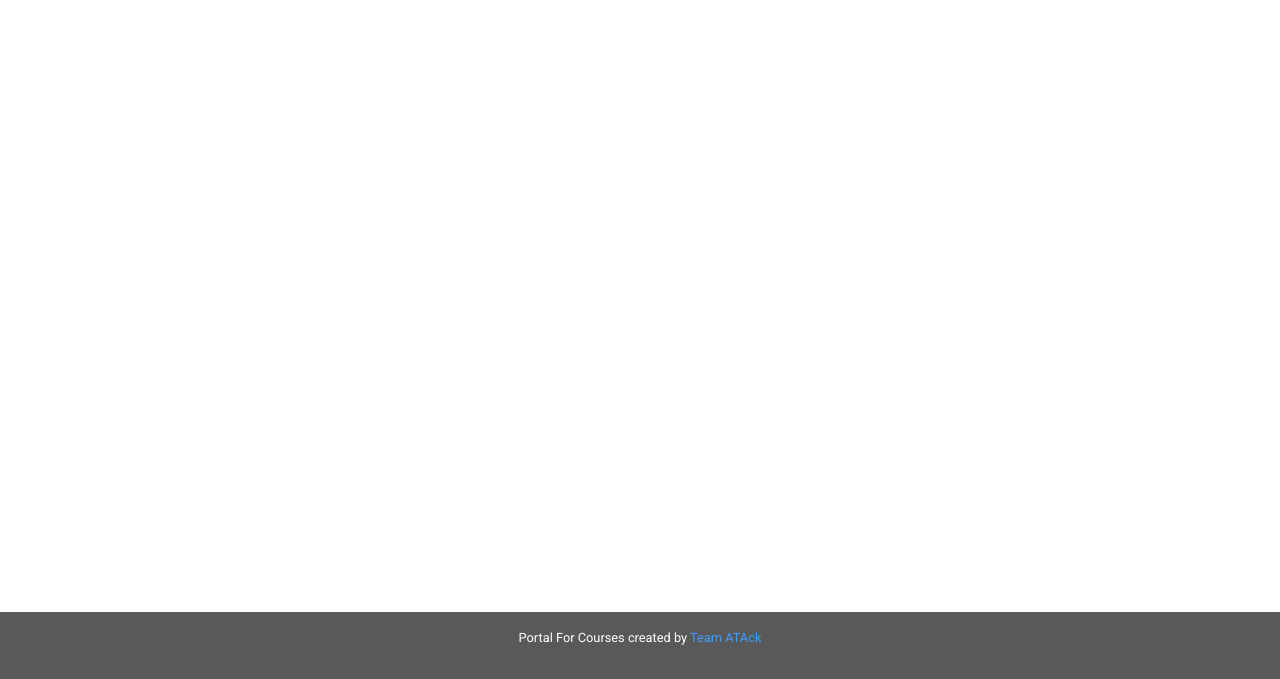
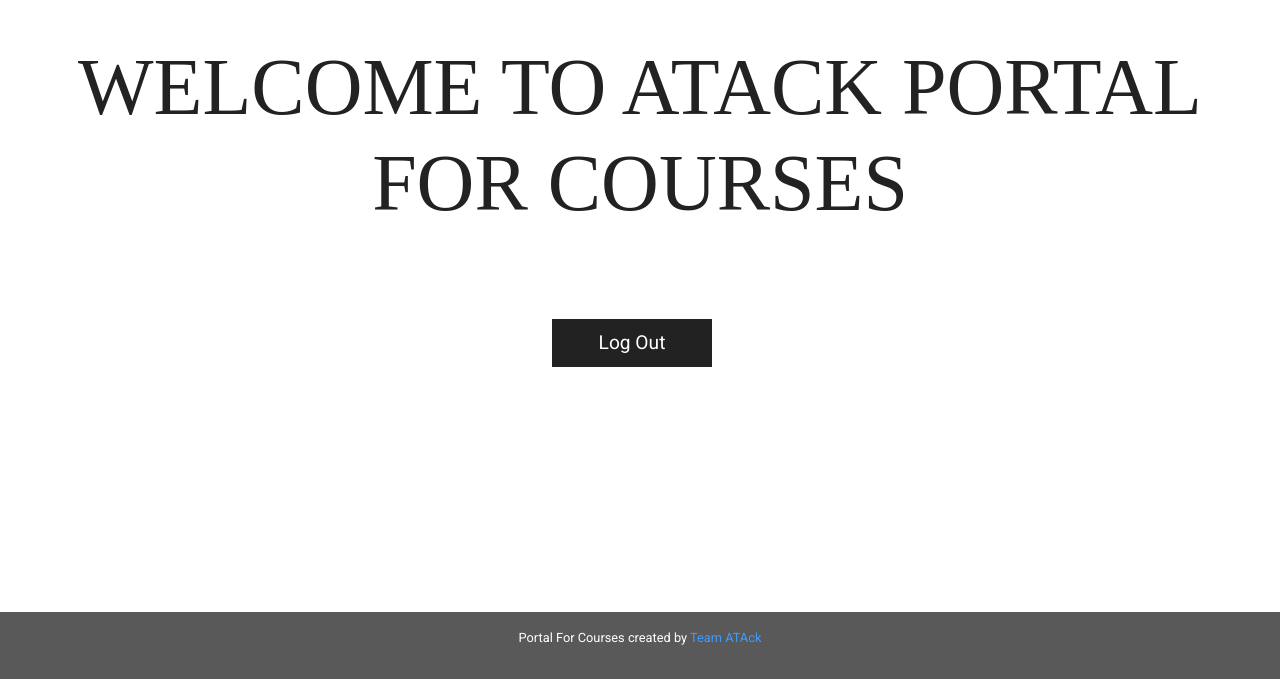
Before and after one commit to ATAck-Portal-for-Courses/Portal-For-Courses, a React (Create React App) app in the folder atack-portal/frontend/: page /admin in a window 1280 px wide. Shown: the part 121-800 px from the top of the page. Built offline with nearby package versions, Linux system fonts and the light colour scheme; the HTML template or start-up script is replaced by a standard one; a web font is replaced by a local one.

Commit message:
admin home and student home files added

```diff
--- a/atack-portal/frontend/src/App.js
+++ b/atack-portal/frontend/src/App.js
@@ -6,6 +6,8 @@ import LogInPage from './components/pages/LoginPage'
 import RegisterPage from './components/pages/RegisterPage'
 import ForgetPasswordPage from './components/pages/ForgetPasswordPage'
 import HomePage from './components/pages/HomePage'
+import AdminHome from './components/pages/AdminHome'
+import StudentHome from './components/pages/StudentHome'
 import Footer from './components/pages/Footer'
 
 import './App.css'
@@ -21,6 +23,8 @@ export default function App() {
                     <Route path="/register" element={ <RegisterPage /> } />
                     <Route path="/forget-password" element={ <ForgetPasswordPage /> } />
                     <Route path="/home" element={ <HomePage /> } />
+                    <Route path="/admin" element={ <AdminHome /> } />
+                    <Route path="/student" element={ <StudentHome /> }/>
                 </Routes>
                 <Footer />
             </div>
--- /dev/null
+++ b/atack-portal/frontend/src/components/pages/AdminHome.js
@@ -0,0 +1,20 @@
+import React from 'react'
+import { Link } from 'react-router-dom'
+
+const AdminHome= () => {
+    return (
+        <>
+            <div>
+
+            </div>
+            <div className="text-center">
+                <h1 className="main-title home-page-title">Welcome to ATAck portal for courses</h1>
+                <Link to="/">
+                    <button className="primary-button">Log out</button>
+                </Link>
+            </div>
+        </>
+    )
+}
+
+export default AdminHome;
```
Also changed, not shown: atack-portal/frontend/src/components/pages/StudentHome.js (added), 2 other files (tests, documents, lock files or other folders).
